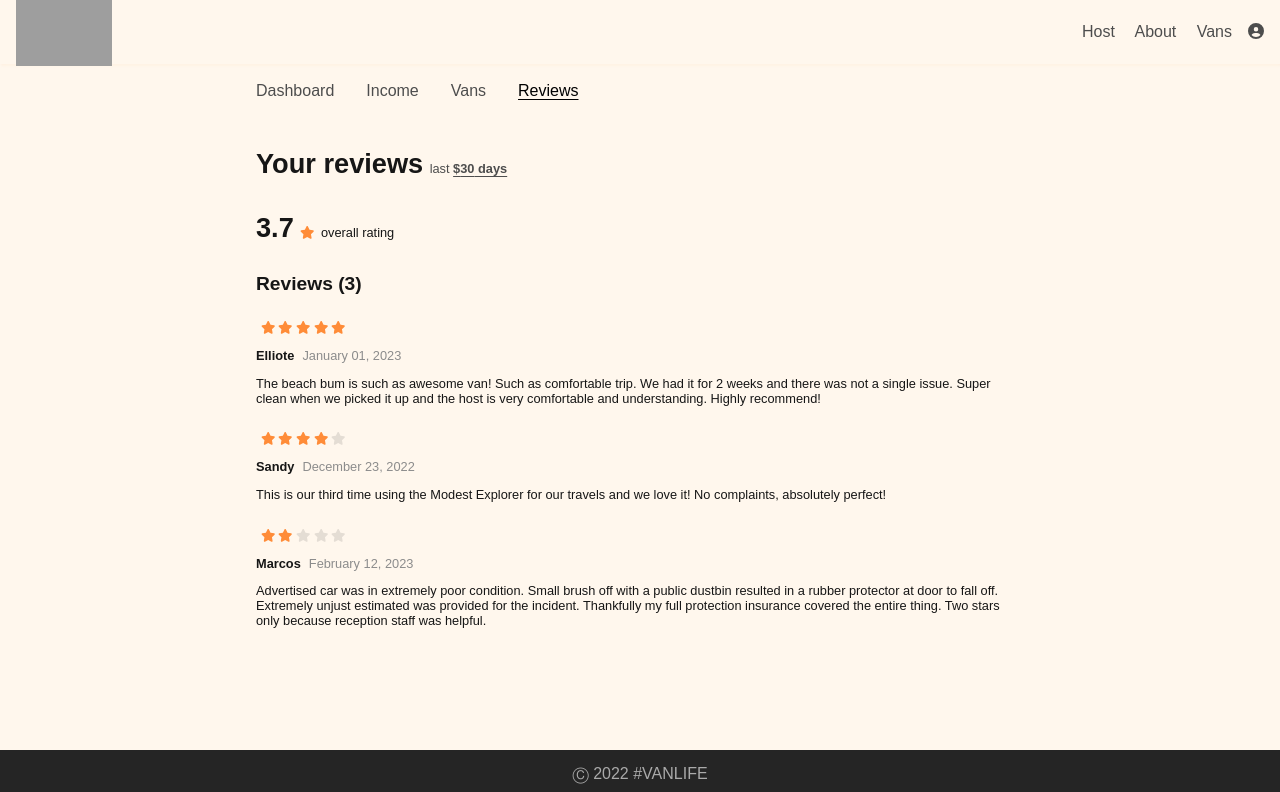
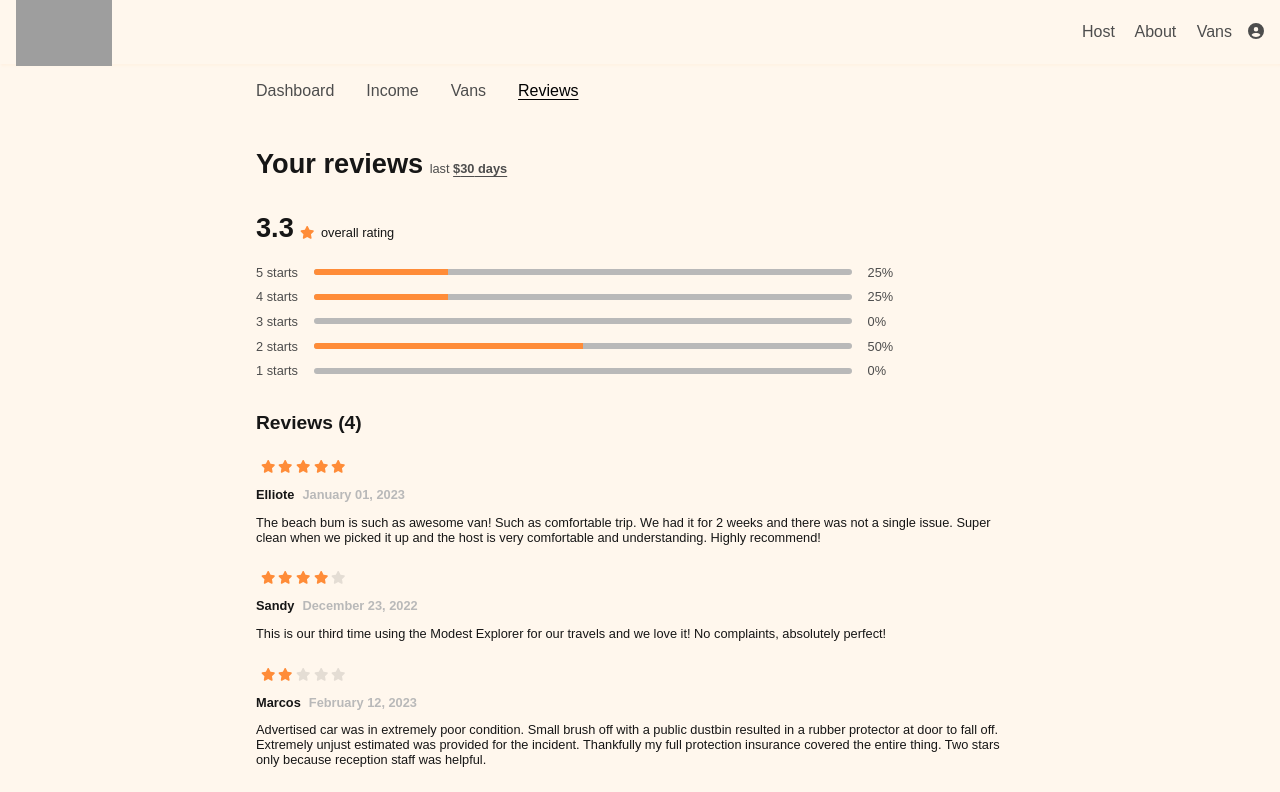
Before and after one commit to glauciellesa/van-life, a React (Vite) app: page /host/reviews in a window 1280 px wide. Shown: the top 792 px of the page. Built offline with nearby package versions, Linux system fonts and the light colour scheme; no server answers; grey boxes are pictures that could not be loaded; a web font is replaced by a local one.

Commit message:
Set up of Chart

```diff
--- a/src/components/UI/Chart/Chart.tsx
+++ b/src/components/UI/Chart/Chart.tsx
@@ -1,9 +1,43 @@
-import { Review } from "@/models/Review";
+import styled from "styled-components";
+import ChartBar from "./ChartBar";
 
-const Chart = ({ rating }: { rating: Review[] }) => {
-  const avarageRating = 5;
-  console.log(rating);
-  return <div></div>;
+const Chart = ({ rating }: { rating: number[] }) => {
+  const stars = ["5 starts", "4 starts", "3 starts", "2 starts", "1 starts"];
+  const totalReview = rating.length;
+  const percentages: Record<number, number> = { 5: 0, 4: 0, 3: 0, 2: 0, 1: 0 };
+
+  for (const r of rating) {
+    percentages[r]++;
+  }
+
+  return (
+    <StyledChart>
+      {stars.map((star, index) => {
+        const percentage =
+          (percentages[stars.length - index] / totalReview) * 100;
+
+        return (
+          <div key={index} className="bar">
+            {star}
+            <ChartBar percentageValue={percentage} />
+            {percentage}%
+          </div>
+        );
+      })}
+    </StyledChart>
+  );
 };
 
 export default Chart;
+
+const StyledChart = styled.div`
+  padding-top: 1rem;
+  .bar {
+    padding: 0.3rem 0;
+    display: flex;
+    align-items: center;
+    gap: 1rem;
+    color: #4d4d4d;
+    font-size: 0.8rem;
+  }
+`;
--- /dev/null
+++ b/src/components/UI/Chart/ChartBar.tsx
@@ -0,0 +1,29 @@
+import styled from "styled-components";
+
+const ChartBar = (props: any) => {
+  let barFill = props.percentageValue + "%";
+  console.log(barFill);
+  return (
+    <StyledChartBar>
+      <div className="bar_fill" style={{ width: barFill }}></div>
+    </StyledChartBar>
+  );
+};
+
+export default ChartBar;
+
+const StyledChartBar = styled.div`
+  height: 6px;
+  width: 70%;
+  border: none;
+  border-radius: 12px;
+  background-color: #b9b9b9;
+  overflow: hidden;
+  display: flex;
+  flex-direction: column;
+  justify-content: flex-end;
+  .bar_fill {
+    background-color: #ff8c38;
+    height: 8px;
+  }
+`;
--- a/src/components/UI/Date/Date.tsx
+++ b/src/components/UI/Date/Date.tsx
@@ -2,10 +2,11 @@ import styled from "styled-components";
 
 const Date = (props: any) => {
   const date = props.date;
-  console.log(date);
+
   const year = date?.getFullYear();
   const day = date?.toLocaleString("en-US", { day: "2-digit" });
   const month = date?.toLocaleString("en-US", { month: "long" });
+
   return (
     <StyledData>
       {month} {day}, {year}
@@ -16,6 +17,6 @@ const Date = (props: any) => {
 export default Date;
 
 const StyledData = styled.div`
-  color: #8c8c8c;
-  font-weight: normal;
+  color: #b9b9b9;
+  font-weight: 600;
 `;
--- a/src/pages/Host/Reviews/ReviewsPage.tsx
+++ b/src/pages/Host/Reviews/ReviewsPage.tsx
@@ -6,10 +6,11 @@ import styled from "styled-components";
 import { FontAwesomeIcon } from "@fortawesome/react-fontawesome";
 import { faStar } from "@fortawesome/free-solid-svg-icons";
 import Chart from "@/components/UI/Chart/Chart";
+import { Review } from "@/models/Review";
 
 const ReviewsPage = () => {
-  const qntDays = 30;
-  const rating = [5];
+  let qntDays = 30;
+  let rating: number[] = [];
   const reviews = [
     {
       id: 1,
@@ -35,6 +36,14 @@ const ReviewsPage = () => {
       comments:
         "Advertised car was in extremely poor condition. Small brush off with a public dustbin resulted in a rubber protector at door to fall off. Extremely unjust estimated was provided for the incident. Thankfully my full protection insurance covered the entire thing. Two stars only because reception staff was helpful.",
     },
+    {
+      id: 4,
+      name: "Marcos",
+      date: new Date(2023, 1, 12),
+      rating: 2,
+      comments:
+        "Advertised car was in extremely poor condition. Small brush off with a public dustbin resulted in a rubber protector at door to fall off. Extremely unjust estimated was provided for the incident. Thankfully my full protection insurance covered the entire thing. Two stars only because reception staff was helpful.",
+    },
   ];
 
   /* Confirmar com Dannyel se posso fazer isso */
@@ -42,6 +51,7 @@ const ReviewsPage = () => {
   let avarage = 0;
   reviews.map((review) => {
     avarage += review.rating / reviews.length;
+    rating.push(review.rating);
   });
 
   return (
@@ -60,7 +70,7 @@ const ReviewsPage = () => {
         <span>overall rating</span>
       </div>
       <div className="rating_chart">
-        <Chart rating={reviews} />
+        <Chart rating={rating} />
       </div>
       <div className="reviews">
         <Reviews reviewsList={reviews} />
```
